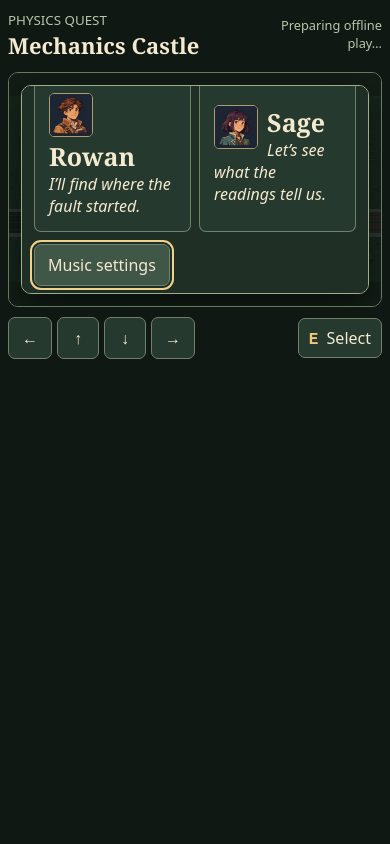
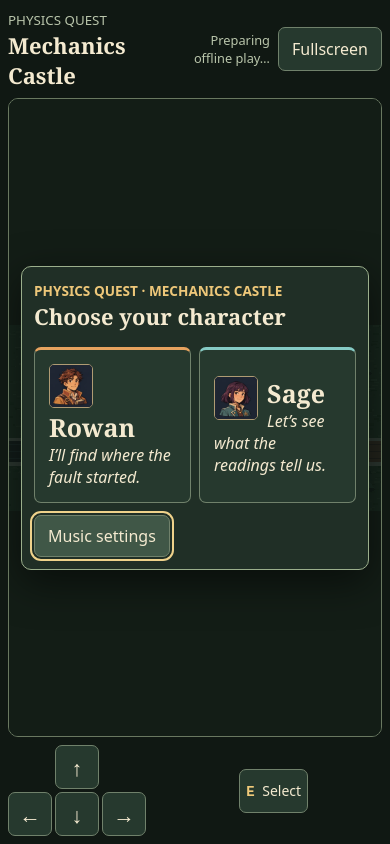
Before and after one commit to saturnaxis/PhysicsQuestRPG, a plain HTML site: page index.html in a window 390 px wide. Both pictures are taken after a click on the button "Left". Drawn offline with Linux system fonts and the light colour scheme.

Commit message:
add touch screen controls and Google tag manager

```diff
--- a/index.html
+++ b/index.html
@@ -1,6 +1,7 @@
 <!doctype html>
-<html lang="en"><head><meta charset="utf-8"><meta name="viewport" content="width=device-width,initial-scale=1"><title>Physics Quest · Mechanics Castle</title>
+<html lang="en"><head><meta charset="utf-8"><meta name="viewport" content="width=device-width,initial-scale=1,viewport-fit=cover"><title>Physics Quest · Mechanics Castle</title>
 <meta name="theme-color" content="#101813">
+<meta name="apple-mobile-web-app-capable" content="yes">
 <link rel="manifest" href="manifest.webmanifest">
 <link rel="icon" type="image/png" sizes="192x192" href="icons/icon-192.png">
 <link rel="apple-touch-icon" sizes="180x180" href="icons/apple-touch-icon.png">
@@ -71,17 +72,24 @@
 .avatar .speaker-portrait{float:left;width:clamp(44px,7vw,74px);margin:0 9px 2px 0}
 @media(max-width:600px){.frame:has(.speaker-sheet) canvas{min-height:278px}.speaker-turn{gap:10px}}
 @media(prefers-reduced-motion:reduce){.speaker-portrait,.tool-unlock{animation:none}}
-#offline-status{font-size:.8rem;color:#b9c5ab;max-width:14ch;text-align:right;margin:0}
-</style></head><body><main><header><div><small>PHYSICS QUEST</small><h1>Mechanics Castle</h1></div><p id="offline-status" role="status" hidden></p></header>
+</style>
+<link rel="stylesheet" href="pwa-layout.css">
+</head><body><main><header><div><small>PHYSICS QUEST</small><h1>Mechanics Castle</h1></div><div class="app-tools"><p id="offline-status" role="status" hidden></p><button id="screen-mode" type="button" hidden>Fullscreen</button></div></header>
 <section class="stage" aria-label="Mechanics Castle game"><div class="frame"><canvas width="720" height="360" aria-label="Top-down view of the current room"></canvas><div class="modal" id="modal" hidden><div class="sheet" id="sheet" role="dialog" aria-modal="true" aria-label="Game dialogue"></div></div></div>
 <div class="status" id="status" hidden><div class="topline"><h2 id="room"></h2><span class="tag" id="floor"></span></div><div class="meter" id="completion" role="progressbar" aria-label="Mechanics Castle completion" aria-valuemin="0" aria-valuemax="7" aria-valuenow="0"><span id="progress"></span></div><p class="operator-prompt" id="operator-prompt" aria-live="polite" hidden></p><p id="feedback" aria-live="polite"></p><div class="actions" id="actions"></div></div></section>
-<footer class="touch"><div class="pad" aria-label="Directional pad"><button data-key="ArrowLeft" aria-label="Left">←</button><button data-key="ArrowUp" aria-label="Up">↑</button><button data-key="ArrowDown" aria-label="Down">↓</button><button data-key="ArrowRight" aria-label="Right">→</button></div><div class="choices controller-actions"><button id="interact"><kbd>E</kbd> Select</button><button id="card" hidden><kbd>C</kbd> Back / Card</button><button id="notes" hidden><kbd>N</kbd> Research</button><button id="menu" hidden><kbd>P</kbd> Menu</button></div></footer></main>
+<footer class="touch" aria-label="Touchscreen game controls"><div class="pad" role="group" aria-label="Directional pad"><button data-key="ArrowLeft" aria-label="Left">←</button><button data-key="ArrowUp" aria-label="Up">↑</button><button data-key="ArrowDown" aria-label="Down">↓</button><button data-key="ArrowRight" aria-label="Right">→</button></div><div class="choices controller-actions"><button id="interact"><kbd>E</kbd> Select</button><button id="card" hidden><kbd>C</kbd> Back / Card</button><button id="notes" hidden><kbd>N</kbd> Research</button><button id="menu" hidden><kbd>P</kbd> Menu</button></div></footer></main>
 <script src="audio/music-manager.js"></script>
 <script src="scenery.js"></script>
 <script src="gameplay.js"></script>
 <script src="science-labs.js"></script>
 <script src="valley-investigations.js"></script>
 <script src="portraits.js"></script>
+<script async src="https://www.googletagmanager.com/gtm.js?id=GTM-M3294GNF"></script>
+<script>
+  window.dataLayer = window.dataLayer || [];
+  function gtag(){dataLayer.push(arguments);}
+  gtag('js', new Date());
+</script>
 <script>
 'use strict';
 const rooms = [
--- /dev/null
+++ b/pwa-layout.css
@@ -0,0 +1,116 @@
+html, body {
+  height: 100%;
+  overflow: hidden;
+  overscroll-behavior: none;
+}
+
+body > main {
+  max-width: none;
+  height: 100vh;
+  height: 100dvh;
+  display: grid;
+  grid-template-rows: auto minmax(0, 1fr) auto;
+  gap: 8px;
+  padding: max(8px, env(safe-area-inset-top)) max(8px, env(safe-area-inset-right)) max(8px, env(safe-area-inset-bottom)) max(8px, env(safe-area-inset-left));
+}
+
+header, .touch {
+  margin: 0;
+}
+
+.app-tools {
+  display: flex;
+  align-items: center;
+  gap: 8px;
+}
+#offline-status {
+  color: #b9c5ab;
+  font-size: .8rem;
+  max-width: 14ch;
+  margin: 0;
+  text-align: right;
+}
+
+.stage {
+  display: flex;
+  flex-direction: column;
+  min-height: 0;
+}
+.frame {
+  flex: 1 1 0;
+  min-height: 0;
+}
+.frame > canvas:first-child {
+  position: absolute;
+  inset: 0;
+  width: 100%;
+  height: 100%;
+  min-height: 0;
+  aspect-ratio: auto;
+  object-fit: contain;
+}
+.status {
+  flex: 0 1 auto;
+  min-height: 0;
+  max-height: 30%;
+  overflow: auto;
+  padding: 8px 12px;
+}
+.sheet {
+  min-height: 0;
+  touch-action: pan-y;
+}
+
+.touch {
+  justify-content: space-between;
+  flex-wrap: nowrap;
+  gap: 8px;
+  user-select: none;
+}
+.pad {
+  flex: 0 0 auto;
+  display: grid;
+  grid-template-areas: ". up ." "left down right";
+  grid-template-columns: repeat(3, 44px);
+  gap: 3px;
+}
+.pad [data-key="ArrowUp"] { grid-area: up; }
+.pad [data-key="ArrowLeft"] { grid-area: left; }
+.pad [data-key="ArrowDown"] { grid-area: down; }
+.pad [data-key="ArrowRight"] { grid-area: right; }
+.pad button {
+  min-width: 44px;
+  min-height: 44px;
+  padding: 0;
+  font-size: 1.35rem;
+}
+.touch .controller-actions {
+  justify-content: flex-end;
+  min-width: 0;
+}
+.touch .controller-actions button,
+#screen-mode {
+  min-height: 44px;
+  touch-action: manipulation;
+}
+
+@media (pointer: coarse) {
+  .touch kbd { display: none; }
+}
+@media (max-width: 480px) {
+  .touch .controller-actions {
+    display: grid;
+    grid-template-columns: repeat(2, minmax(0, 1fr));
+  }
+  .touch .controller-actions button {
+    padding: 6px;
+    font-size: .875rem;
+  }
+}
+@media (orientation: landscape) and (max-height: 500px) {
+  header small { display: none; }
+  header h1 { font-size: 1.25rem; }
+  .status .actions { display: none; }
+  .status .meter { margin: 4px 0; }
+  .modal { padding: 5px; }
+}
--- a/pwa.js
+++ b/pwa.js
@@ -20,3 +20,43 @@ if ('serviceWorker' in navigator) {
     return navigator.serviceWorker.ready;
   }).then(() => say('Offline ready')).catch(() => say('Offline setup unavailable'));
 }
+
+const screenMode = document.getElementById('screen-mode');
+const screenRoot = document.documentElement;
+const enterFullscreen = screenRoot.requestFullscreen || screenRoot.webkitRequestFullscreen;
+const exitFullscreen = document.exitFullscreen || document.webkitExitFullscreen;
+const nativeFullscreen = window.matchMedia('(display-mode: fullscreen)');
+const fullscreenElement = () => document.fullscreenElement || document.webkitFullscreenElement;
+
+function syncScreenButton() {
+  const active = Boolean(fullscreenElement());
+  const allowed = document.fullscreenEnabled ?? document.webkitFullscreenEnabled ?? Boolean(enterFullscreen);
+  screenMode.hidden = !(active && exitFullscreen || allowed && enterFullscreen && !nativeFullscreen.matches);
+  screenMode.textContent = active ? 'Exit fullscreen' : 'Fullscreen';
+}
+
+function requestScreen() {
+  if (screenMode.hidden || fullscreenElement()) return;
+  try {
+    Promise.resolve(enterFullscreen.call(screenRoot)).catch(() => {});
+  } catch {
+    // Some browsers restrict fullscreen in embedded windows.
+  }
+}
+
+screenMode.addEventListener('click', () => {
+  if (fullscreenElement()) {
+    try {
+      Promise.resolve(exitFullscreen.call(document)).catch(() => {});
+    } catch {
+      // The browser may have already left fullscreen.
+    }
+  } else requestScreen();
+});
+document.addEventListener('click', event => {
+  if (!event.target.closest('#screen-mode')) requestScreen();
+}, { capture: true, once: true });
+document.addEventListener('fullscreenchange', syncScreenButton);
+document.addEventListener('webkitfullscreenchange', syncScreenButton);
+nativeFullscreen.addEventListener?.('change', syncScreenButton);
+syncScreenButton();
--- a/sw.js
+++ b/sw.js
@@ -1,7 +1,7 @@
 'use strict';
 
 // BEGIN GENERATED PRECACHE
-const buildVersion = "6d8438f60792c2e6455b";
+const buildVersion = "caf8a67b0c902ce0dfc7";
 const assets = [
   "art/cart.png",
   "art/foreground.png",
@@ -113,6 +113,7 @@ const assets = [
   "index.html",
   "manifest.webmanifest",
   "portraits.js",
+  "pwa-layout.css",
   "pwa.js",
   "scenery.js",
   "science-labs.js",
```
Also changed, not shown: manifest.webmanifest, 1 other file.
